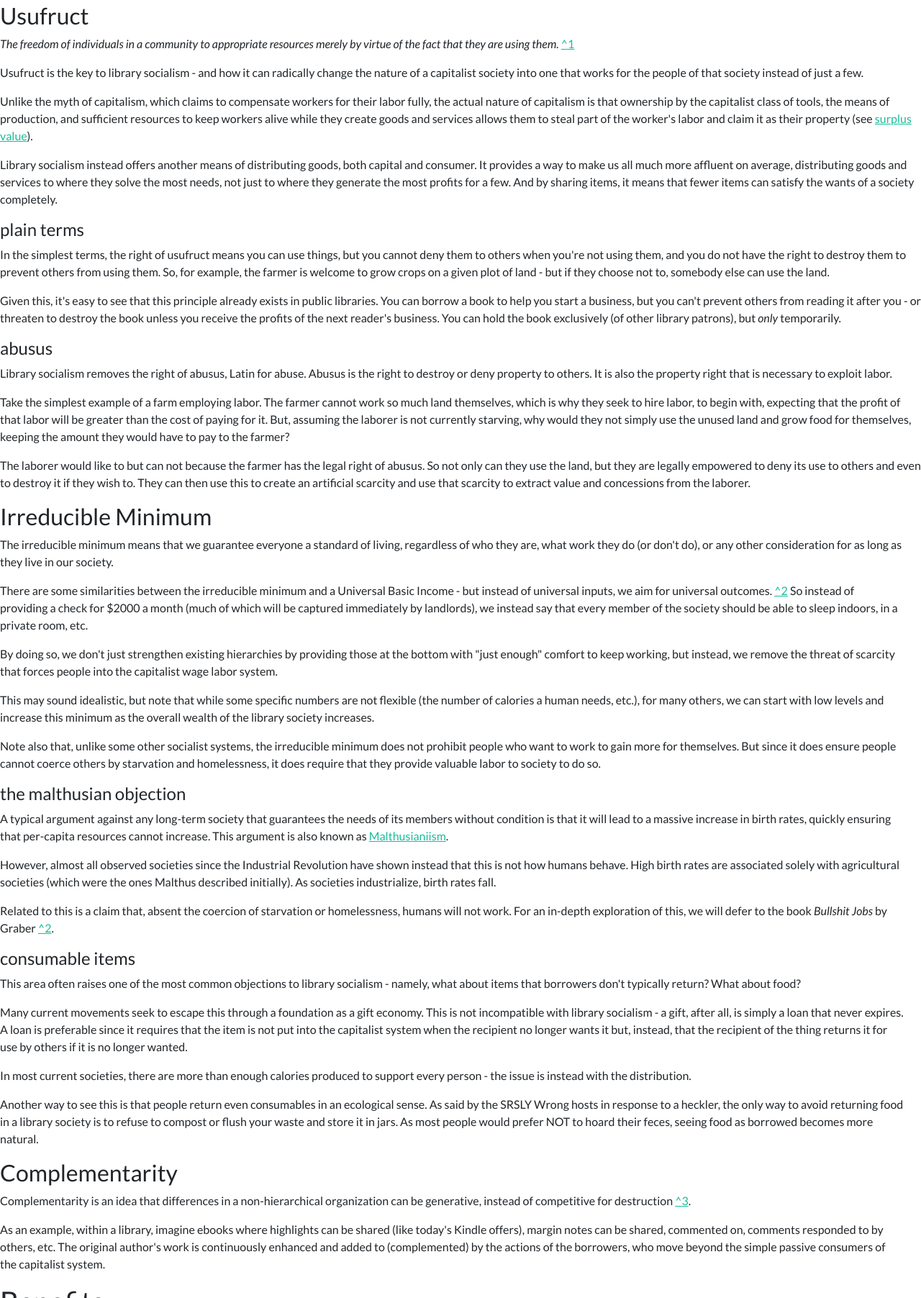
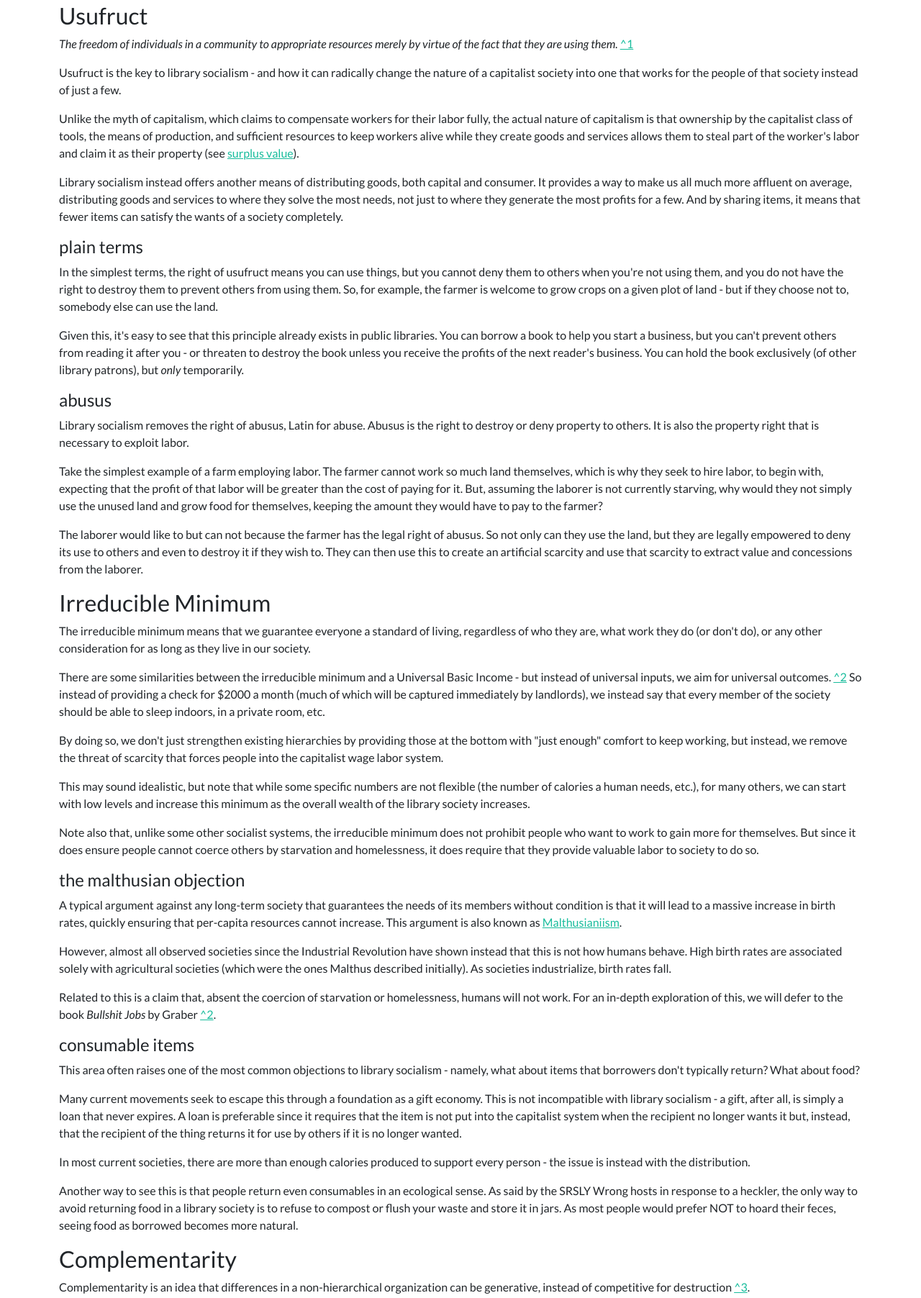
Before and after one commit to Means-Of-Production/website, a plain HTML site: page librarysocialism/index.html in a window 1280 px wide. Shown: the part 119-1923 px from the top of the page at 72% size. Drawn offline with Linux system fonts and the light colour scheme.

Commit message:
More structural fixes

```diff
--- a/librarysocialism/index.html
+++ b/librarysocialism/index.html
@@ -6,42 +6,37 @@
     <link rel="stylesheet" type="text/css" href="bootstrap.min.css">
 </head>
 <body>
-<h1 id="library-socialism-101">Library Socialism 101</h1>
-<div class="row">
+<div class="container bg-gradient">
+    <center><h1 id="library-socialism-101">Library Socialism 101</h1></center>
+    <div class="row" id="contentRow">
         <div class="col">
             <h2 id="foundational-principles">Foundational principles</h2>
             <div class="row">
-            <div class="col">
                 <h3 id="usufruct">Usufruct</h3>
                 <p>  <em>The freedom of individuals in a community to appropriate resources merely by virtue of the fact that they are using them.</em> <a href="https://theanarchistlibrary.org/library/murray-bookchin-the-ecology-of-freedom">^1</a></p>
                 <p>Usufruct is the key to library socialism - and how it can radically change the nature of a capitalist society into one that works for the people of that society instead of just a few.</p>
                 <p>Unlike the myth of capitalism, which claims to compensate workers for their labor fully, the actual nature of capitalism is that ownership by the capitalist class of tools, the means of production, and sufficient resources to keep workers alive while they create goods and services allows them to steal part of the worker's labor and claim it as their property (see <a href="https://en.wikipedia.org/wiki/Surplus_value">surplus value</a>). </p>
                 <p>Library socialism instead offers another means of distributing goods, both capital and consumer. It provides a way to make us all much more affluent on average, distributing goods and services to where they solve the most needs, not just to where they generate the most profits for a few. And by sharing items, it means that fewer items can satisfy the wants of a society completely.</p>
-                <div class="row">
-                    <div class="col">
+                <div class="container">
                     <h4 id="plain-terms">plain terms</h4>
                     <p>In the simplest terms, the right of usufruct means you can use things, but you cannot deny them to others when you're not using them, and you do not have the right to destroy them to prevent others from using them. So, for example, the farmer is welcome to grow crops on a given plot of land - but if they choose not to, somebody else can use the land.</p>
                     <p>Given this, it's easy to see that this principle already exists in public libraries. You can borrow a book to help you start a business, but you can't prevent others from reading it after you - or threaten to destroy the book unless you receive the profits of the next reader's business. You can hold the book exclusively (of other library patrons), but <i>only</i> temporarily.</p>
                 </div>
-                </div>
-                <div class="row">
-                    <div class="col">
+                <div class="container">
                     <h4 id="abusus">abusus</h4>
                     <p>Library socialism removes the right of abusus, Latin for abuse. Abusus is the right to destroy or deny property to others. It is also the property right that is necessary to exploit labor.</p>
                     <p>Take the simplest example of a farm employing labor. The farmer cannot work so much land themselves, which is why they seek to hire labor, to begin with, expecting that the profit of that labor will be greater than the cost of paying for it. But, assuming the laborer is not currently starving, why would they not simply use the unused land and grow food for themselves, keeping the amount they would have to pay to the farmer?</p>
                     <p>The laborer would like to but can not because the farmer has the legal right of abusus. So not only can they use the land, but they are legally empowered to deny its use to others and even to destroy it if they wish to. They can then use this to create an artificial scarcity and use that scarcity to extract value and concessions from the laborer.</p>
                 </div>
             </div>
-            </div>
             <div class="row">
-                <div class="col">
                 <h3 id="irreducible-minimum">Irreducible Minimum</h3>
                 <p>The irreducible minimum means that we guarantee everyone a standard of living, regardless of who they are, what work they do (or don't do), or any other consideration for as long as they live in our society.</p>
                 <p>There are some similarities between the irreducible minimum and a Universal Basic Income - but instead of universal inputs, we aim for universal outcomes. <a href="https://www.neweconomy.org.au/journal/issues/vol2/iss4/library-socialism/">^2</a>  So instead of providing a check for $2000 a month (much of which will be captured immediately by landlords), we instead say that every member of the society should be able to sleep indoors, in a private room, etc.</p>
                 <p>By doing so, we don't just strengthen existing hierarchies by providing those at the bottom with "just enough" comfort to keep working, but instead, we remove the threat of scarcity that forces people into the capitalist wage labor system.</p>
                 <p>This may sound idealistic, but note that while some specific numbers are not flexible (the number of calories a human needs, etc.), for many others, we can start with low levels and increase this minimum as the overall wealth of the library society increases.</p>
                 <p>Note also that, unlike some other socialist systems, the irreducible minimum does not prohibit people who want to work to gain more for themselves. But since it does ensure people cannot coerce others by starvation and homelessness, it does require that they provide valuable labor to society to do so.</p>
-                    <div class="row">
+                <div class="container">
                     <h4 id="the-malthusian-objection">the malthusian objection</h4>
                     <p>A typical argument against any long-term society that guarantees the needs of its members without condition is that it will lead
                         to a massive increase in birth rates, quickly ensuring that per-capita resources cannot increase. This argument is also known
@@ -52,8 +47,7 @@
                         <em>Bullshit Jobs</em> by Graber <a href="https://theanarchistlibrary.org/library/david-graeber-bullshit-jobs">^2</a>.
                     </p>
                 </div>
-                    <div class="row">
-                        <div class="col">
+                <div class="container">
                     <h4 id="consumable-items">consumable items</h4>
                     <p>This area often raises one of the most common objections to library socialism - namely, what about items that borrowers don't typically return?  What about food?</p>
                     <p>Many current movements seek to escape this through a foundation as a gift economy.  This is not incompatible with library socialism - a gift, after all, is simply a loan that never expires.  A loan is preferable since it requires that the item is not put into the capitalist system when the recipient no longer wants it but, instead, that the recipient of the thing returns it for use by others if it is no longer wanted.</p>
@@ -61,17 +55,10 @@
                     <p>Another way to see this is that people return even consumables in an ecological sense.  As said by the SRSLY Wrong hosts in response to a heckler, the only way to avoid returning food in a library society is to refuse to compost or flush your waste and store it in jars.  As most people would prefer NOT to hoard their feces, seeing food as borrowed becomes more natural.</p>
                 </div>
             </div>
-                </div>
-            </div>
             <div class="row">
-                <div class="col">
                     <h3 id="complementarity">Complementarity</h3>
                     <p>Complementarity is an idea that differences in a non-hierarchical organization can be generative, instead of competitive for destruction <a href="https://www.neweconomy.org.au/journal/issues/vol2/iss4/library-socialism/">^3</a>.</p>
                     <p>As an example, within a library, imagine ebooks where highlights can be shared (like today's Kindle offers), margin notes can be shared, commented on, comments responded to by others, etc.  The original author's work is continuously enhanced and added to (complemented) by the actions of the borrowers, who move beyond the simple passive consumers of the capitalist system.</p>
-                </div>
-            </div>
-        </div>
-    </div>
             </div>
             <div class="row">
                 <h2 id="benefits">Benefits</h2>
@@ -97,8 +84,13 @@
                     </p>
                 </div>
             </div>
+            <div class="row">
                 <h2 id="summing-up">Summing Up</h2>
                 <p>Library socialism, then, is when we take the library model of distribution and the principles of usufruct, the irreducible minimum, and complementarity, and run our society and economy based on these ideas.</p>
+            </div>
+        </div>
+    </div>
+    <div class="row" id="linksRow">
         <h2 id="links">Links</h2>
         <ul>
             <li><a href="https://srslywrong.com/">https://srslywrong.com/</a> - Podcast that originated the concept of Library Socialism<ul>
@@ -110,5 +102,7 @@
             <li><a href="https://www.postcapitalismpodcast.com/1543261/8447676-cory-doctorow-on-science-fiction-library-socialism-and-surveillance-capitalism">https://www.postcapitalismpodcast.com/1543261/8447676-cory-doctorow-on-science-fiction-library-socialism-and-surveillance-capitalism</a></li>
             <li><a href="https://meansofp.org">https://meansofp.org</a>  - free software for libraries created by the authors of this document</li>
         </ul>
+    </div>
+</div>
 </body>
 </html>
```
Lines whose indentation alone changed are shown as unchanged.
